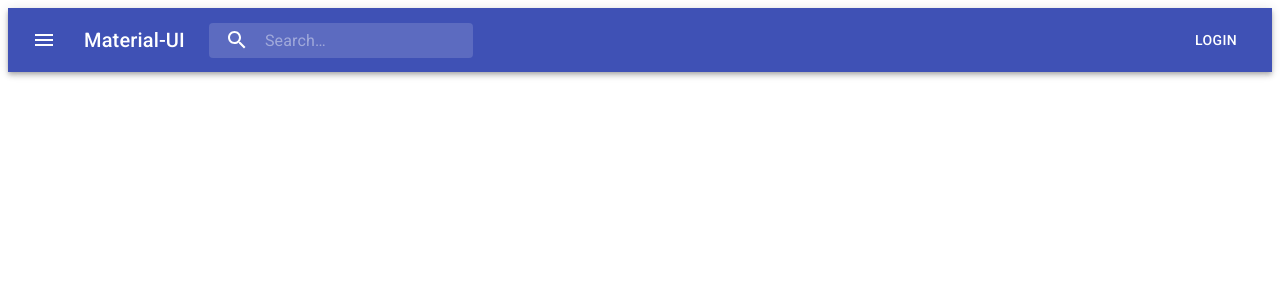
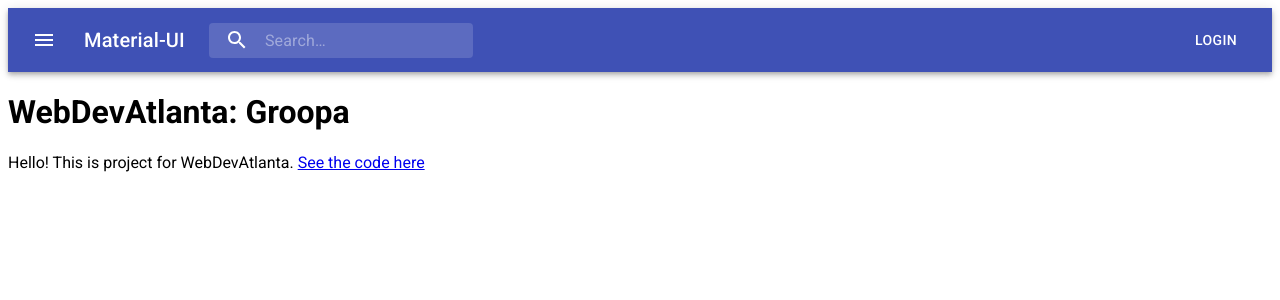
Before and after one commit to darrylgit/GroupCollaborationTool, a React (Create React App) app in the folder group-collaboration/: page / in a window 1280 px wide. Shown: the top 300 px of the page. Built offline with nearby package versions, Linux system fonts and the light colour scheme; no server answers.

Commit message:
Implement Landing page.

```diff
--- a/group-collaboration/src/App.js
+++ b/group-collaboration/src/App.js
@@ -4,6 +4,7 @@ import TopBar from './components/TopBar';
 import SignUpPage from './components/SignUp'
 import SignInPage from './components/SignIn'
 import AccountPage from './components/Account'
+import LandingPage from './components/Landing'
 import * as ROUTES from './constants/routes'
 import {FirebaseContext} from './components/Firebase'
 import {SessionContext} from './components/Session'
@@ -31,6 +32,7 @@ export default function() {
             <Route path={ROUTES.SIGN_UP} component={SignUpPage} />
             <Route path={ROUTES.SIGN_IN} component={SignInPage} />
             <Route path={ROUTES.ACCOUNT} component={AccountPage} />
+            <Route exact path={ROUTES.LANDING} component={LandingPage} />
           </div>
         </Router>
       </SessionContext.Provider>
--- /dev/null
+++ b/group-collaboration/src/components/Landing/index.js
@@ -0,0 +1,12 @@
+import React from 'react'
+
+export default function() {
+  return (
+  <div>
+    <h1>WebDevAtlanta: Groopa</h1>
+    <p>
+      Hello! This is project for WebDevAtlanta. <a href="https://github.com/webdevatlanta/GroupCollaborationTool">See the code here</a>
+    </p>
+  </div>
+  )
+}
```
